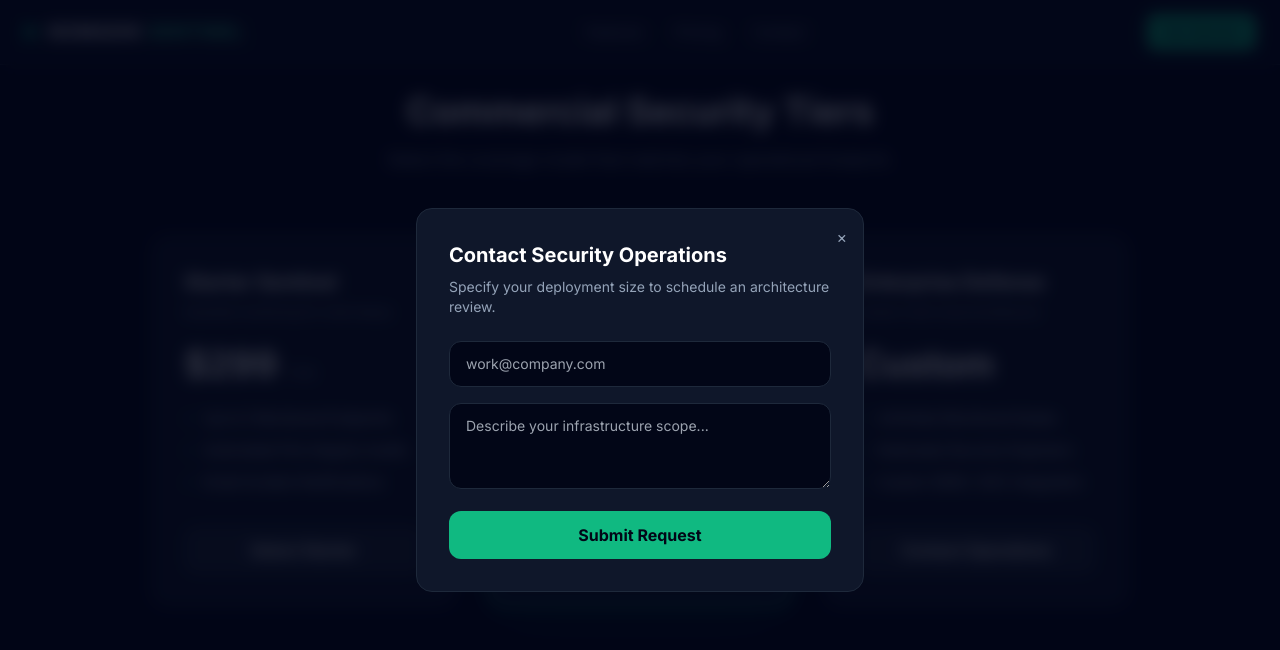
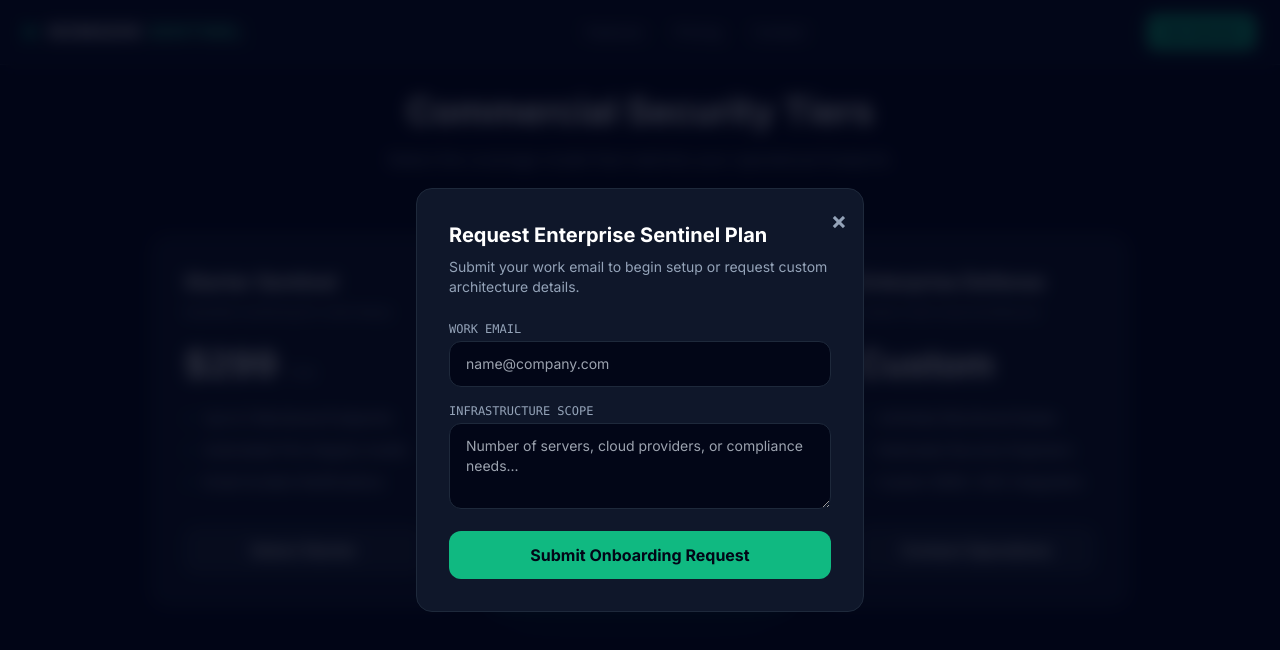
Before and after one commit to tak3bak/nomadik-sentinel-frontend, a website: page index.html in a window 1280 px wide. Both pictures are taken after a click on the button "Contact Operations". Shown: the part 1094-1744 px from the top of the page. Drawn offline with nearby package versions, Linux system fonts and the light colour scheme.

Commit message:
Fix all button click handlers, smooth anchors, and modal forms

```diff
--- a/index.html
+++ b/index.html
@@ -26,7 +26,7 @@
                 <a href="#pricing" class="hover:text-white transition">Pricing</a>
                 <a href="#contact" class="hover:text-white transition">Contact</a>
             </nav>
-            <a href="#pricing" class="bg-emerald-500 hover:bg-emerald-400 text-slate-950 font-semibold px-4 py-2 rounded-lg text-sm transition cursor-pointer">Get Started</a>
+            <a href="#pricing" class="bg-emerald-500 hover:bg-emerald-400 text-slate-950 font-semibold px-4 py-2 rounded-lg text-sm transition cursor-pointer inline-block">Get Started</a>
         </div>
     </header>
 
@@ -42,8 +42,8 @@
             Stop security breaches before they escalate. Nomadik Security Sentinel continuously monitors, isolates, and quarantines threat vectors across your infrastructure in real time.
         </p>
         <div class="flex flex-col sm:flex-row justify-center gap-4">
-            <a href="#pricing" class="bg-emerald-500 hover:bg-emerald-400 text-slate-950 font-bold px-8 py-4 rounded-xl shadow-lg shadow-emerald-500/20 transition cursor-pointer">Deploy Sentinel</a>
-            <a href="#features" class="border border-slate-700 hover:border-slate-500 bg-slate-900 text-slate-300 font-semibold px-8 py-4 rounded-xl transition cursor-pointer">Explore Features</a>
+            <a href="#pricing" class="bg-emerald-500 hover:bg-emerald-400 text-slate-950 font-bold px-8 py-4 rounded-xl shadow-lg shadow-emerald-500/20 transition cursor-pointer inline-block">Deploy Sentinel</a>
+            <a href="#features" class="border border-slate-700 hover:border-slate-500 bg-slate-900 text-slate-300 font-semibold px-8 py-4 rounded-xl transition cursor-pointer inline-block">Explore Features</a>
         </div>
     </section>
 
@@ -90,7 +90,7 @@
                         <li class="flex items-center gap-2"><span class="text-emerald-400">✓</span> Email Incident Notifications</li>
                     </ul>
                 </div>
-                <a href="https://buy.stripe.com/test_starter" target="_blank" class="w-full text-center bg-slate-800 hover:bg-slate-700 text-white font-semibold py-3 rounded-xl transition block cursor-pointer">Select Starter</a>
+                <button onclick="openModal('Starter')" class="w-full text-center bg-slate-800 hover:bg-slate-700 text-white font-semibold py-3 rounded-xl transition block cursor-pointer">Select Starter</button>
             </div>
 
             <!-- Pro Tier (Recommended) -->
@@ -106,7 +106,7 @@
                         <li class="flex items-center gap-2"><span class="text-emerald-400">✓</span> 4-Hour Rapid Dispatch SLA</li>
                     </ul>
                 </div>
-                <a href="https://buy.stripe.com/test_pro" target="_blank" class="w-full text-center bg-emerald-500 hover:bg-emerald-400 text-slate-950 font-bold py-3 rounded-xl transition block cursor-pointer">Deploy Pro</a>
+                <button onclick="openModal('Pro')" class="w-full text-center bg-emerald-500 hover:bg-emerald-400 text-slate-950 font-bold py-3 rounded-xl transition block cursor-pointer">Deploy Pro</button>
             </div>
 
             <!-- Enterprise Tier -->
@@ -121,21 +121,28 @@
                         <li class="flex items-center gap-2"><span class="text-emerald-400">✓</span> Custom SIEM / SOC Integration</li>
                     </ul>
                 </div>
-                <button onclick="openModal()" class="w-full bg-slate-800 hover:bg-slate-700 text-white font-semibold py-3 rounded-xl transition block cursor-pointer">Contact Operations</button>
+                <button onclick="openModal('Enterprise')" class="w-full bg-slate-800 hover:bg-slate-700 text-white font-semibold py-3 rounded-xl transition block cursor-pointer">Contact Operations</button>
             </div>
         </div>
     </section>
 
-    <!-- Modal for Contact/Enterprise -->
+    <!-- Modal for Contact/Onboarding -->
     <div id="contactModal" class="fixed inset-0 bg-slate-950/80 backdrop-blur hidden items-center justify-center p-4 z-50">
         <div class="bg-slate-900 border border-slate-800 rounded-2xl p-8 max-w-md w-full relative">
-            <button onclick="closeModal()" class="absolute top-4 right-4 text-slate-400 hover:text-white">&times;</button>
-            <h3 class="text-xl font-bold text-white mb-2">Contact Security Operations</h3>
-            <p class="text-sm text-slate-400 mb-6">Specify your deployment size to schedule an architecture review.</p>
+            <button onclick="closeModal()" class="absolute top-4 right-4 text-slate-400 hover:text-white text-2xl font-bold">&times;</button>
+            <h3 class="text-xl font-bold text-white mb-2" id="modalTitle">Deploy Security Sentinel</h3>
+            <p class="text-sm text-slate-400 mb-6">Submit your work email to begin setup or request custom architecture details.</p>
             <form onsubmit="handleContact(event)" class="space-y-4">
-                <input type="email" required placeholder="work@company.com" class="w-full bg-slate-950 border border-slate-800 rounded-xl px-4 py-3 text-sm text-white focus:outline-none focus:border-emerald-500">
-                <textarea rows="3" required placeholder="Describe your infrastructure scope..." class="w-full bg-slate-950 border border-slate-800 rounded-xl px-4 py-3 text-sm text-white focus:outline-none focus:border-emerald-500"></textarea>
-                <button type="submit" class="w-full bg-emerald-500 hover:bg-emerald-400 text-slate-950 font-bold py-3 rounded-xl transition">Submit Request</button>
+                <input type="hidden" id="selectedPlan" value="Default">
+                <div>
+                    <label class="block text-xs font-mono text-slate-400 mb-1">WORK EMAIL</label>
+                    <input type="email" required placeholder="name@company.com" class="w-full bg-slate-950 border border-slate-800 rounded-xl px-4 py-3 text-sm text-white focus:outline-none focus:border-emerald-500">
+                </div>
+                <div>
+                    <label class="block text-xs font-mono text-slate-400 mb-1">INFRASTRUCTURE SCOPE</label>
+                    <textarea rows="3" placeholder="Number of servers, cloud providers, or compliance needs..." class="w-full bg-slate-950 border border-slate-800 rounded-xl px-4 py-3 text-sm text-white focus:outline-none focus:border-emerald-500"></textarea>
+                </div>
+                <button type="submit" class="w-full bg-emerald-500 hover:bg-emerald-400 text-slate-950 font-bold py-3 rounded-xl transition cursor-pointer">Submit Onboarding Request</button>
             </form>
         </div>
     </div>
@@ -145,14 +152,16 @@
         <div class="max-w-7xl mx-auto px-6 flex flex-col md:flex-row justify-between items-center gap-4 text-xs text-slate-500">
             <div>© 2026 Nomadik Security Operations LLC. All rights reserved.</div>
             <div class="flex space-x-6">
-                <a href="#" class="hover:text-slate-400">Privacy Policy</a>
-                <a href="#" class="hover:text-slate-400">Terms of Service</a>
+                <a href="#pricing" class="hover:text-slate-400">Pricing</a>
+                <a href="#features" class="hover:text-slate-400">Architecture</a>
             </div>
         </div>
     </footer>
 
     <script>
-        function openModal() {
+        function openModal(planName) {
+            document.getElementById('modalTitle').innerText = 'Request ' + planName + ' Sentinel Plan';
+            document.getElementById('selectedPlan').value = planName;
             document.getElementById('contactModal').classList.remove('hidden');
             document.getElementById('contactModal').classList.add('flex');
         }
@@ -162,7 +171,8 @@
         }
         function handleContact(e) {
             e.preventDefault();
-            alert('Request received. Nomadik Security Operations will contact you shortly.');
+            const plan = document.getElementById('selectedPlan').value;
+            alert('Thank you! Onboarding request for [' + plan + ' Plan] received. Nomadik Security Operations will reach out shortly.');
             closeModal();
         }
     </script>
```
